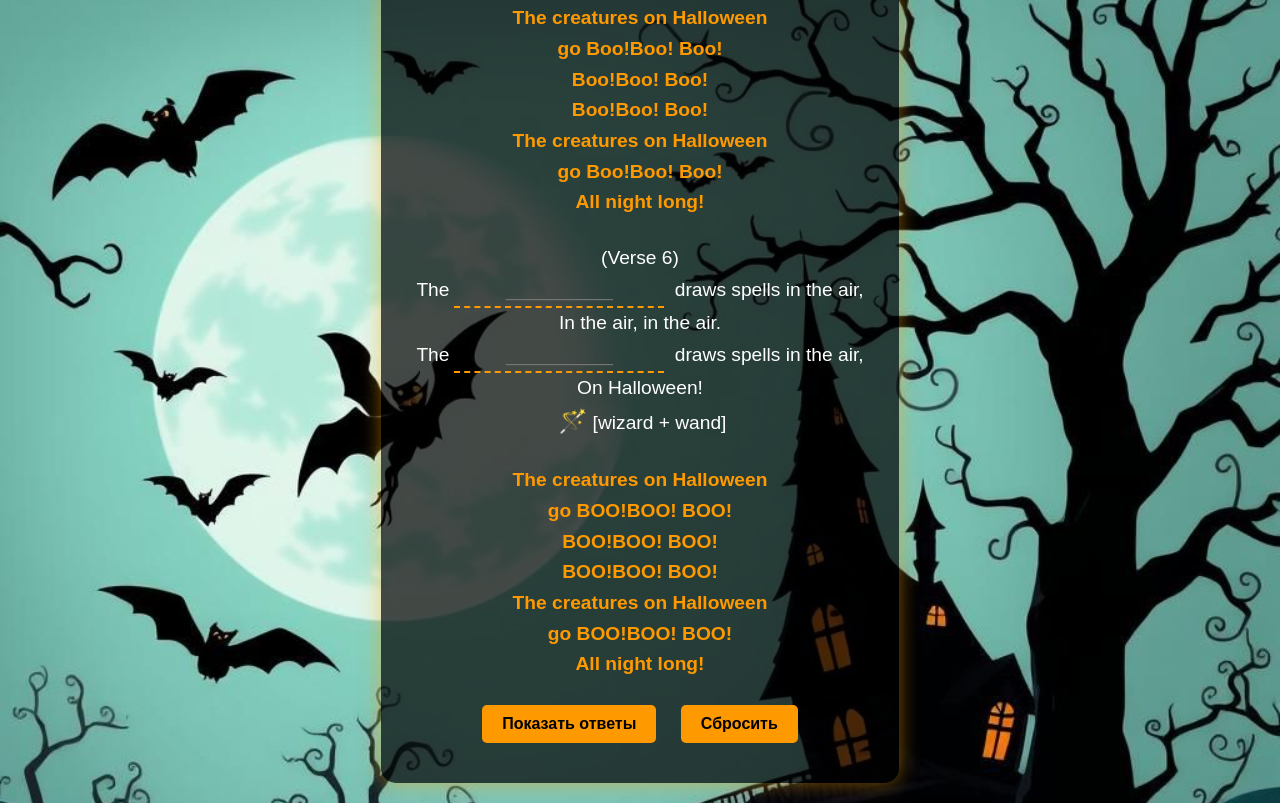
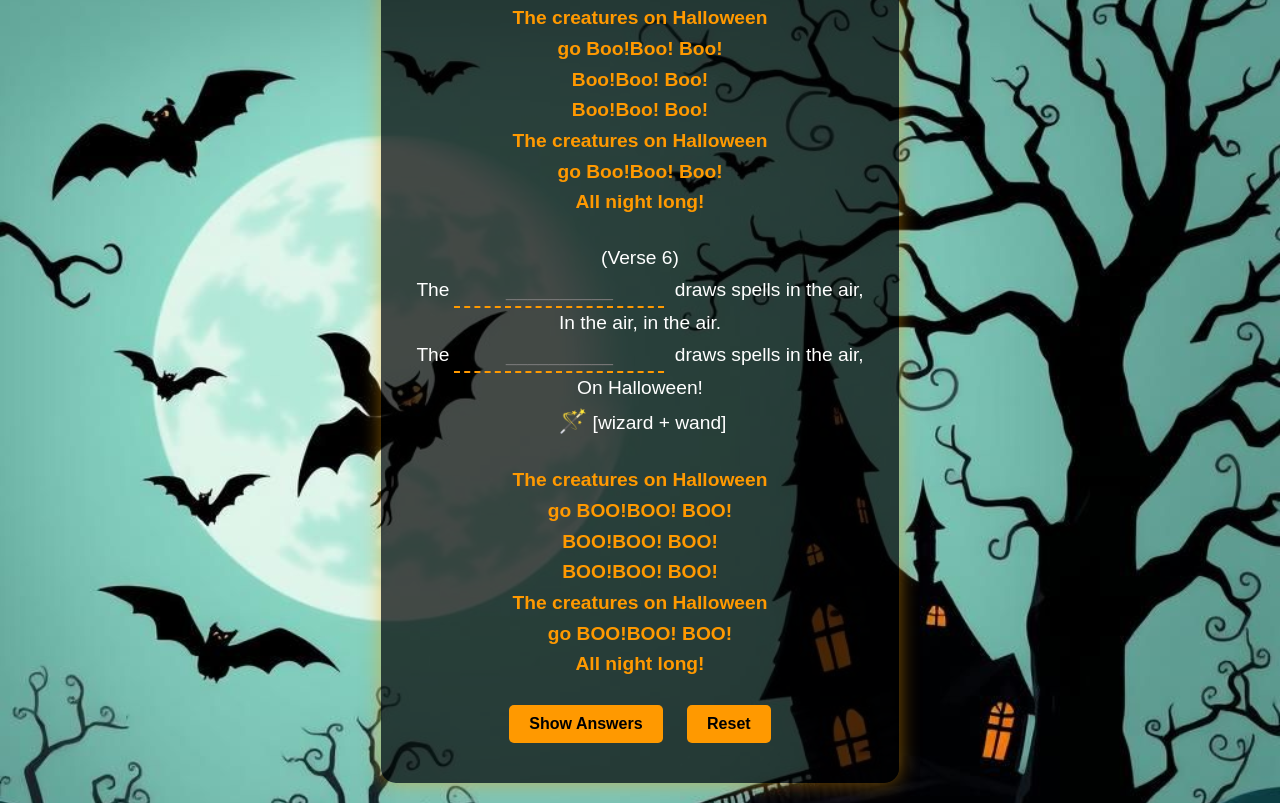
Before and after one commit to KseniaFi/Halloween-lesson, a plain HTML site: page song.html in a window 1280 px wide. Shown: the part 2564-3367 px from the top of the page. Drawn offline with Linux system fonts and the light colour scheme.

Commit message:
Update song.html

```diff
--- a/song.html
+++ b/song.html
@@ -266,8 +266,8 @@
         </div>
 
         <div class="buttons">
-            <button onclick="showAnswers()">Показать ответы</button>
-            <button onclick="resetAll()">Сбросить</button>
+            <button onclick="showAnswers()">Show Answers</button>
+            <button onclick="resetAll()">Reset</button>
         </div>
     </div>
 
```
